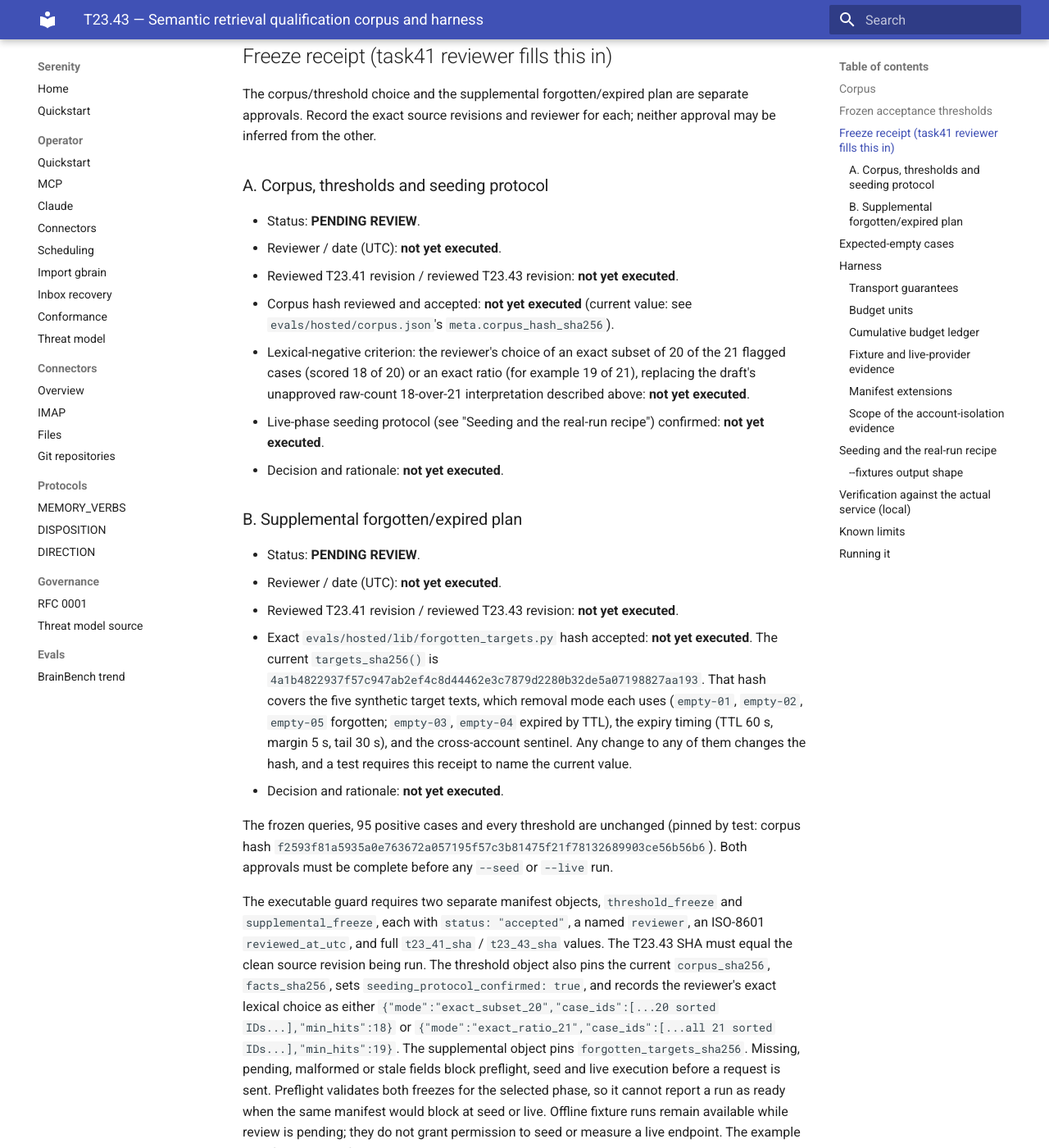
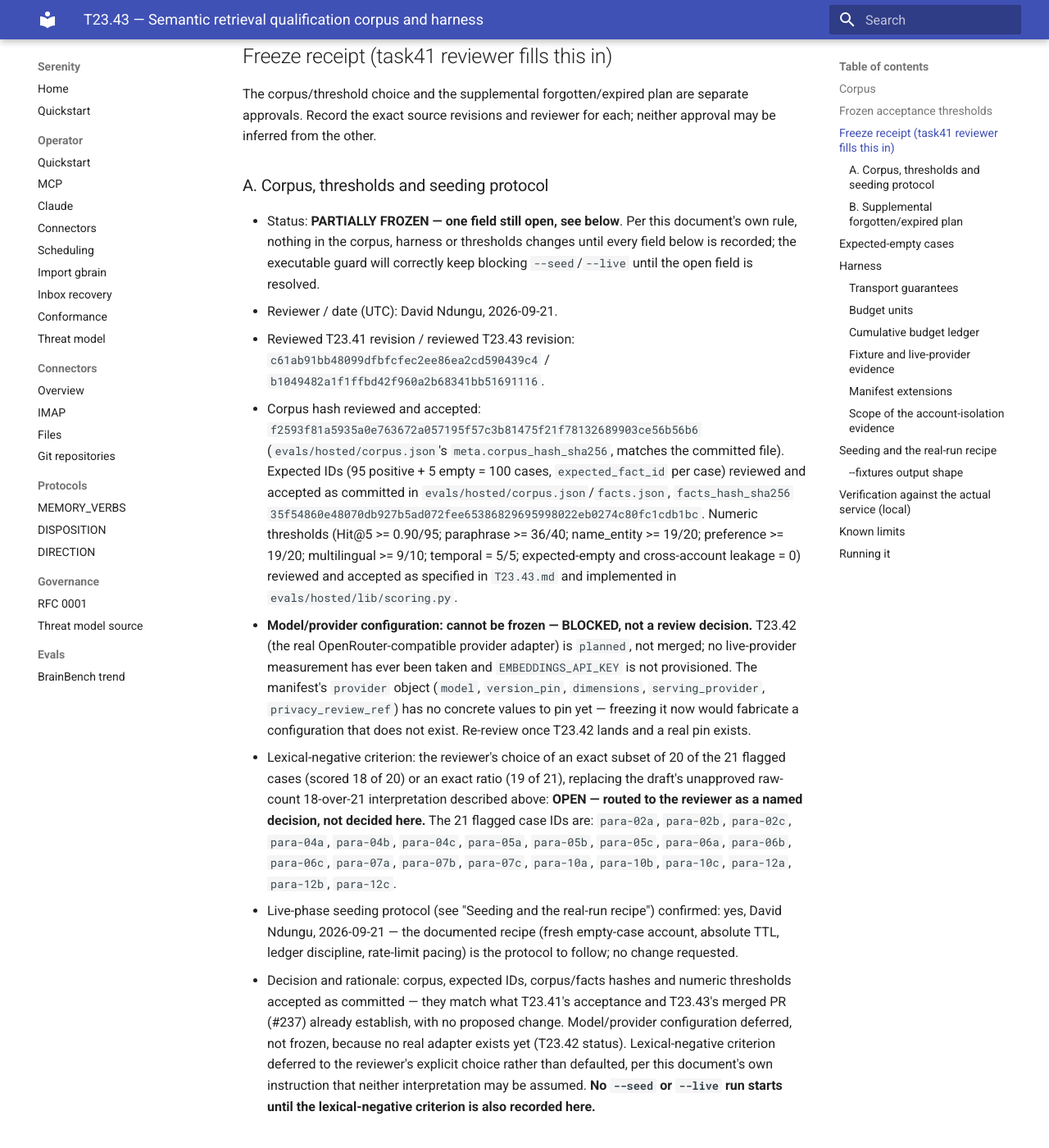
Before and after one commit to sirerun/serenity, an MkDocs documentation site: the page built from docs/launch/hosted-completion/embedding-eval.md, in a window 1280 px wide and 1400 px high, scrolled down 2229 px. Shown: the whole window at 82% size. Built offline with MkDocs 1.6.1 and Material for MkDocs 9.7.7, drawn with Linux system fonts in a browser that asks for light colours; some of the changed text lies outside the part shown.

Commit message:
docs(hosted): record T23.41 coordinator acceptance; partially freeze T23.43
T23.41 accepted for downstream implementation dispatch at c61ab91b, distinct
from ADR 017's design-only approval. Storage stays conditional on task44's
OS-enforced staging limit and allocation accounting; this acceptance does
not qualify live S3 or storage admission.

T23.43's corpus, expected IDs, hashes and numeric thresholds are reviewed
and frozen at b1049482. Model/provider configuration is not frozen: T23.42
(the real adapter) is still planned, not merged, so no concrete pin exists
to freeze. The lexical-negative criterion (named 20-of-21 subset vs. exact
19/21 ratio) is left open pending the reviewer's explicit choice, per this
document's own rule that neither interpretation may be assumed. No --seed
or --live run starts until that field is also recorded.

```diff
--- a/docs/launch/hosted-completion/embedding-eval.md
+++ b/docs/launch/hosted-completion/embedding-eval.md
@@ -88,33 +88,72 @@ neither approval may be inferred from the other.
 
 ### A. Corpus, thresholds and seeding protocol
 
-- Status: **PENDING REVIEW**.
-- Reviewer / date (UTC): **not yet executed**.
-- Reviewed T23.41 revision / reviewed T23.43 revision: **not yet executed**.
-- Corpus hash reviewed and accepted: **not yet executed** (current value:
-  see `evals/hosted/corpus.json`'s `meta.corpus_hash_sha256`).
+- Status: **PARTIALLY FROZEN — one field still open, see below**. Per this
+  document's own rule, nothing in the corpus, harness or thresholds changes
+  until every field below is recorded; the executable guard will correctly
+  keep blocking `--seed`/`--live` until the open field is resolved.
+- Reviewer / date (UTC): David Ndungu, 2026-09-21.
+- Reviewed T23.41 revision / reviewed T23.43 revision:
+  `c61ab91bb48099dfbfcfec2ee86ea2cd590439c4` /
+  `b1049482a1f1ffbd42f960a2b68341bb51691116`.
+- Corpus hash reviewed and accepted:
+  `f2593f81a5935a0e763672a057195f57c3b81475f21f78132689903ce56b56b6`
+  (`evals/hosted/corpus.json`'s `meta.corpus_hash_sha256`, matches the
+  committed file). Expected IDs (95 positive + 5 empty = 100 cases,
+  `expected_fact_id` per case) reviewed and accepted as committed in
+  `evals/hosted/corpus.json`/`facts.json`, `facts_hash_sha256`
+  `35f54860e48070db927b5ad072fee65386829695998022eb0274c80fc1cdb1bc`.
+  Numeric thresholds (Hit@5 >= 0.90/95; paraphrase >= 36/40; name_entity >=
+  19/20; preference >= 19/20; multilingual >= 9/10; temporal = 5/5;
+  expected-empty and cross-account leakage = 0) reviewed and accepted as
+  specified in `T23.43.md` and implemented in `evals/hosted/lib/scoring.py`.
+- **Model/provider configuration: cannot be frozen — BLOCKED, not a review
+  decision.** T23.42 (the real OpenRouter-compatible provider adapter) is
+  `planned`, not merged; no live-provider measurement has ever been taken
+  and `EMBEDDINGS_API_KEY` is not provisioned. The manifest's `provider`
+  object (`model`, `version_pin`, `dimensions`, `serving_provider`,
+  `privacy_review_ref`) has no concrete values to pin yet — freezing it now
+  would fabricate a configuration that does not exist. Re-review once T23.42
+  lands and a real pin exists.
 - Lexical-negative criterion: the reviewer's choice of an exact subset of 20
-  of the 21 flagged cases (scored 18 of 20) or an exact ratio (for example 19
-  of 21), replacing the draft's unapproved raw-count 18-over-21
-  interpretation described above: **not yet executed**.
+  of the 21 flagged cases (scored 18 of 20) or an exact ratio (19 of 21),
+  replacing the draft's unapproved raw-count 18-over-21 interpretation
+  described above: **OPEN — routed to the reviewer as a named decision,
+  not decided here.** The 21 flagged case IDs are: `para-02a`, `para-02b`,
+  `para-02c`, `para-04a`, `para-04b`, `para-04c`, `para-05a`, `para-05b`,
+  `para-05c`, `para-06a`, `para-06b`, `para-06c`, `para-07a`, `para-07b`,
+  `para-07c`, `para-10a`, `para-10b`, `para-10c`, `para-12a`, `para-12b`,
+  `para-12c`.
 - Live-phase seeding protocol (see "Seeding and the real-run recipe")
-  confirmed: **not yet executed**.
-- Decision and rationale: **not yet executed**.
+  confirmed: yes, David Ndungu, 2026-09-21 — the documented recipe (fresh
+  empty-case account, absolute TTL, ledger discipline, rate-limit pacing)
+  is the protocol to follow; no change requested.
+- Decision and rationale: corpus, expected IDs, corpus/facts hashes and
+  numeric thresholds accepted as committed — they match what T23.41's
+  acceptance and T23.43's merged PR (#237) already establish, with no
+  proposed change. Model/provider configuration deferred, not frozen,
+  because no real adapter exists yet (T23.42 status). Lexical-negative
+  criterion deferred to the reviewer's explicit choice rather than defaulted,
+  per this document's own instruction that neither interpretation may be
+  assumed. **No `--seed` or `--live` run starts until the lexical-negative
+  criterion is also recorded here.**
 
 ### B. Supplemental forgotten/expired plan
 
-- Status: **PENDING REVIEW**.
-- Reviewer / date (UTC): **not yet executed**.
-- Reviewed T23.41 revision / reviewed T23.43 revision: **not yet executed**.
+- Status: **ACCEPTED**.
+- Reviewer / date (UTC): David Ndungu, 2026-09-21.
+- Reviewed T23.41 revision / reviewed T23.43 revision:
+  `c61ab91bb48099dfbfcfec2ee86ea2cd590439c4` /
+  `b1049482a1f1ffbd42f960a2b68341bb51691116`.
 - Exact `evals/hosted/lib/forgotten_targets.py` hash accepted:
-  **not yet executed**. The current `targets_sha256()` is
   `4a1b4822937f57c947ab2ef4c8d44462e3c7879d2280b32de5a07198827aa193`. That
   hash covers the five synthetic target texts, which removal mode each uses
   (`empty-01`, `empty-02`, `empty-05` forgotten; `empty-03`, `empty-04`
   expired by TTL), the expiry timing (TTL 60 s, margin 5 s, tail 30 s), and
-  the cross-account sentinel. Any change to any of them changes the hash, and
-  a test requires this receipt to name the current value.
-- Decision and rationale: **not yet executed**.
+  the cross-account sentinel.
+- Decision and rationale: accepted as committed, no proposed amendment. The
+  removal modes, timing constants and cross-account sentinel are unchanged
+  from the merged T23.43 PR.
 
 The frozen queries, 95 positive cases and every threshold are unchanged
 (pinned by test: corpus hash
```
Also changed, not shown: docs/launch/evidence/T23.41/coordinator-acceptance.md (added, +26 -0 lines), docs/launch/hosted-status.md (+6 -2 lines).
